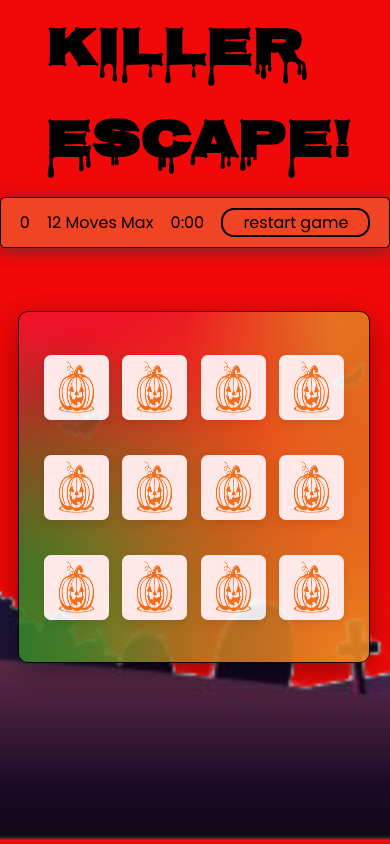
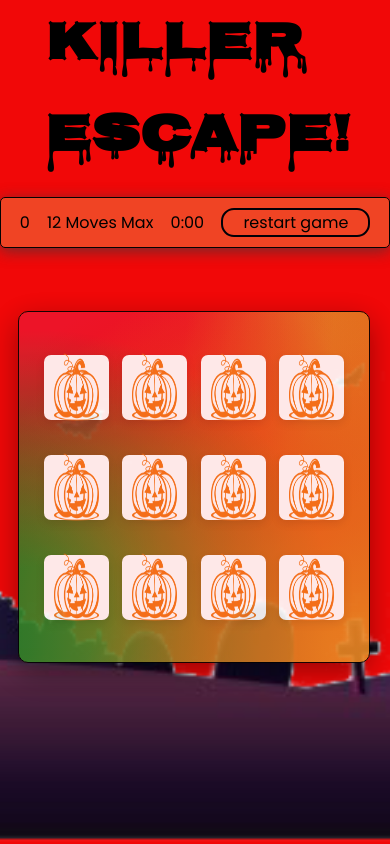
Before and after one commit to ForLoopNelson/killer-escape-game, a plain HTML site: page index.html in a window 390 px wide. Drawn offline with Linux system fonts and the light colour scheme.

Commit message:
update mobile views and adjust front and back img of tiles

```diff
--- a/style.css
+++ b/style.css
@@ -420,10 +420,10 @@ body {
   transition: transform 0.25s linear;
 }
 .card .front-view span{
-  width: 49px;
+  width: 58px;
 }
 .card .back-view img{
-  max-width: 45px;
+  max-width: 53px;
 }
 .card .back-view{
   transform: rotateY(-180deg);
@@ -455,10 +455,10 @@ body {
     width: 300px;
   }
   .card .front-view img{
-    width: 35px;
+    width: 45px;
   }
   .card .back-view img{
-    max-width: 39px;
+    max-width: 44px;
   }
 }
 
@@ -469,7 +469,7 @@ body {
 
   h1 {
     font-size: 53px;
-    margin-top: 11px;
+    margin-top: 5px;
     margin-left: 45px;
   }
 
```
